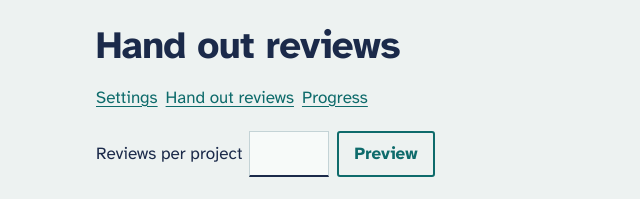
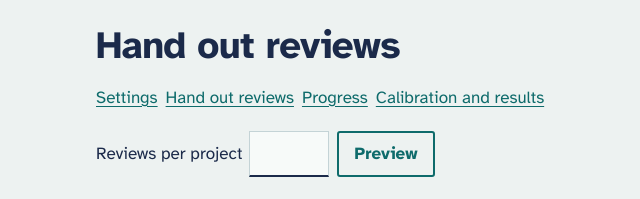
Before and after one commit to keirsalterego/ballotbench, a Django app: template src/portal/templates/portal/organizer/assign.html in a window 1280 px wide. Shown: the part 66-265 px from the top of the page, without its empty margins (4-644 px from the left). Run offline with Django 5.2, Linux system fonts and the light colour scheme; the template is opened without the code that fills it, so the values that code supplies are empty.

Commit message:
Route calibration and results, pages and API

```diff
--- a/src/portal/templates/portal/organizer/_nav.html
+++ b/src/portal/templates/portal/organizer/_nav.html
@@ -2,4 +2,5 @@
   <a href="{% url 'manage' event.slug %}">Settings</a>
   <a href="{% url 'assign' event.slug %}">Hand out reviews</a>
   <a href="{% url 'progress' event.slug %}">Progress</a>
+  <a href="{% url 'calibration' event.slug %}">Calibration and results</a>
 </nav>
--- a/src/portal/urls.py
+++ b/src/portal/urls.py
@@ -1,7 +1,7 @@
 from django.contrib.auth import views as auth_views
 from django.urls import path
 
-from . import api, exports, judge, organizer, participant, progress, views
+from . import api, exports, judge, organizer, participant, progress, results, views
 
 urlpatterns = [
     path("", views.gallery),
@@ -37,6 +37,9 @@ urlpatterns = [
     path("events/<slug:slug>/manage/assign/manual", progress.assign_manual, name="assign-manual"),
     path("events/<slug:slug>/manage/assign/<int:pk>/delete", progress.unassign, name="unassign"),
     path("events/<slug:slug>/manage/progress", progress.progress, name="progress"),
+    path("events/<slug:slug>/manage/calibration", results.calibration_page, name="calibration"),
+    path("events/<slug:slug>/manage/publish", results.publish, name="publish"),
+    path("events/<slug:slug>/results", results.results_page, name="results"),
 
     path("judge", judge.queue, name="judge-queue"),
     path("judge/assignments/<int:pk>", judge.assignment_page, name="judge-assignment"),
@@ -46,6 +49,7 @@ urlpatterns = [
     path("api/events/<slug:slug>", api.event_detail, name="api-event"),
     path("api/events/<slug:slug>/projects", api.event_projects, name="api-event-projects"),
     path("api/events/<slug:slug>/export/<slug:kind>.csv", exports.export_csv, name="api-export"),
+    path("api/events/<slug:slug>/results", results.api_results, name="api-results"),
     path("api/projects/<int:pk>", api.project_detail, name="api-project"),
     path("api/judge/scores", api.judge_scores, name="api-judge-scores"),
     path("api/judge/assignments", judge.api_assignments, name="api-judge-assignments"),
```
